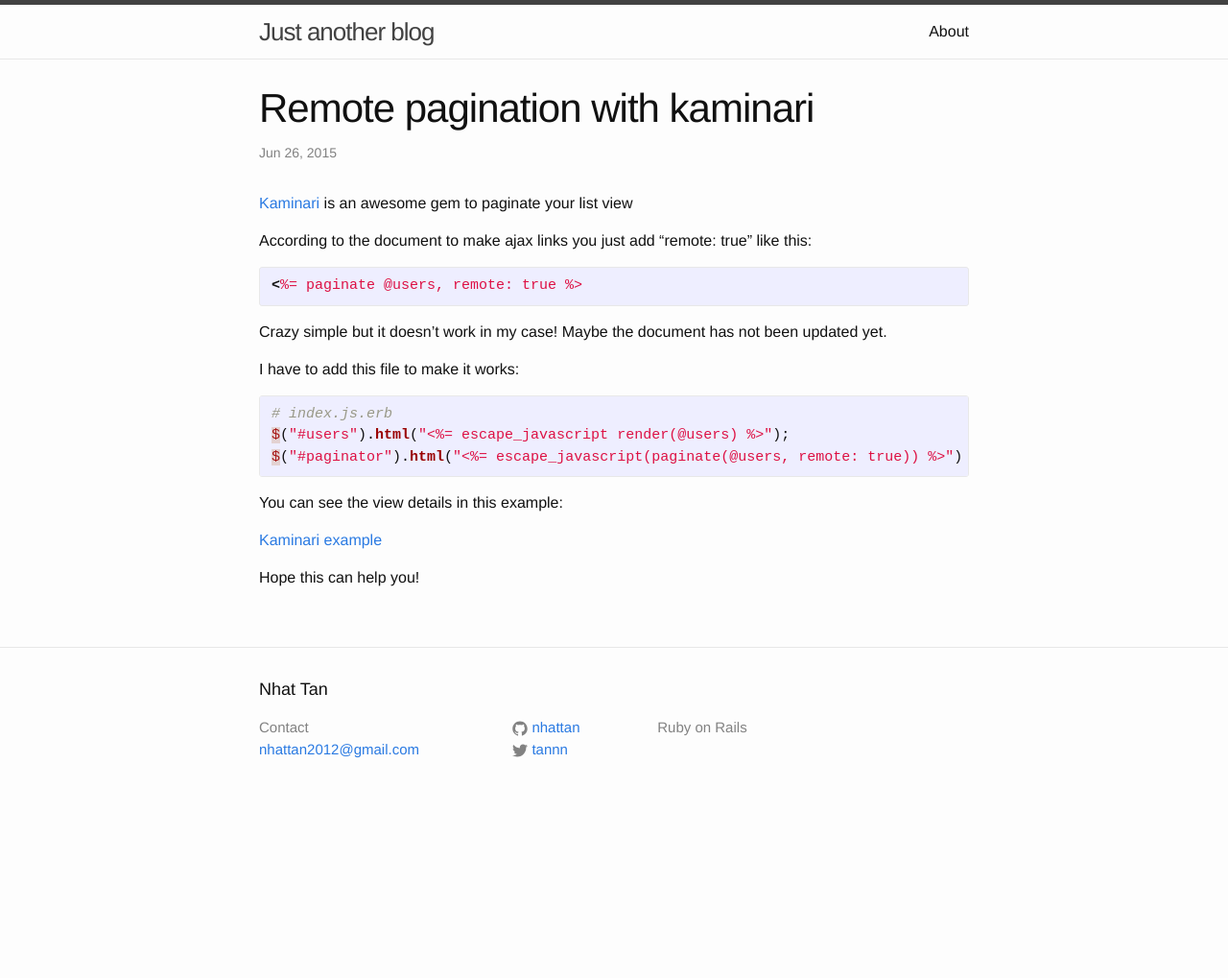
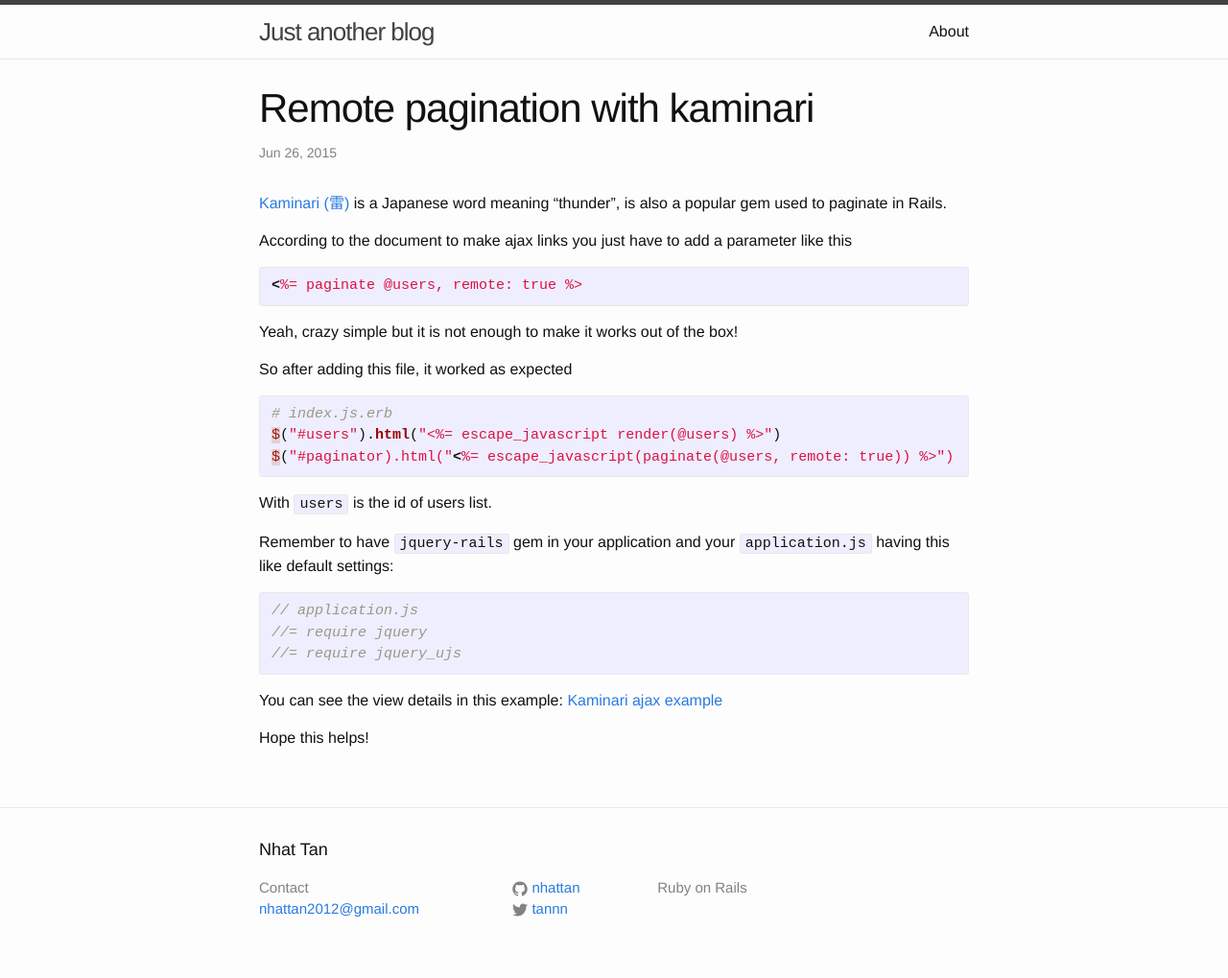
Before and after one commit to nhattan/nhattan.github.io, a Jekyll site: the page built from _posts/2015-06-26-remote-pagination-with-kaminari.markdown, in a window 1280 px wide. Shown: the whole page at 96% size. Built offline with Jekyll 4.4.1, drawn with Linux system fonts in a browser that asks for light colours; comment, search, counter and statistics services are not loaded; before the commit the page ends 900 px from its top, so only the background shows below that.

Commit message:
update Remote pagination with kaminari

````diff
--- a/_posts/2015-06-26-remote-pagination-with-kaminari.markdown
+++ b/_posts/2015-06-26-remote-pagination-with-kaminari.markdown
@@ -5,27 +5,35 @@ date:   2015-06-26 16:10:00
 categories: rails pagination
 ---
 
-[Kaminari](https://github.com/amatsuda/kaminari) is an awesome gem to paginate your list view
+[Kaminari (雷)](https://github.com/amatsuda/kaminari) is a Japanese word meaning "thunder", is also a popular gem used to paginate in Rails.
 
-According to the document to make ajax links you just add "remote: true" like this:
+According to the document to make ajax links you just have to add a parameter like this
 
 {% highlight ruby %}
 <%= paginate @users, remote: true %>
 {% endhighlight %}
 
-Crazy simple but it doesn't work in my case! Maybe the document has not been updated yet.
+Yeah, crazy simple but it is not enough to make it works out of the box!
 
-I have to add this file to make it works:
+So after adding this file, it worked as expected
 
 {% highlight ruby %}
 # index.js.erb
-$("#users").html("<%= escape_javascript render(@users) %>");
-$("#paginator").html("<%= escape_javascript(paginate(@users, remote: true)) %>")
+$("#users").html("<%= escape_javascript render(@users) %>")
+$("#paginator).html("<%= escape_javascript(paginate(@users, remote: true)) %>")
+{% endhighlight %}
+
+With ```users``` is the id of users list.
+
+Remember to have ```jquery-rails``` gem in your application and your ```application.js``` having this like default settings:
+{% highlight javascript %}
+// application.js
+//= require jquery
+//= require jquery_ujs
 {% endhighlight %}
 
 You can see the view details in this example:
-
-[Kaminari example](https://github.com/amatsuda/kaminari_example/tree/ajax/app/views/users)
+[Kaminari ajax example](https://github.com/amatsuda/kaminari_example/tree/ajax/app/views/users)
 
 
-Hope this can help you!
+Hope this helps!
````
Also changed, not shown: 2 other files.
